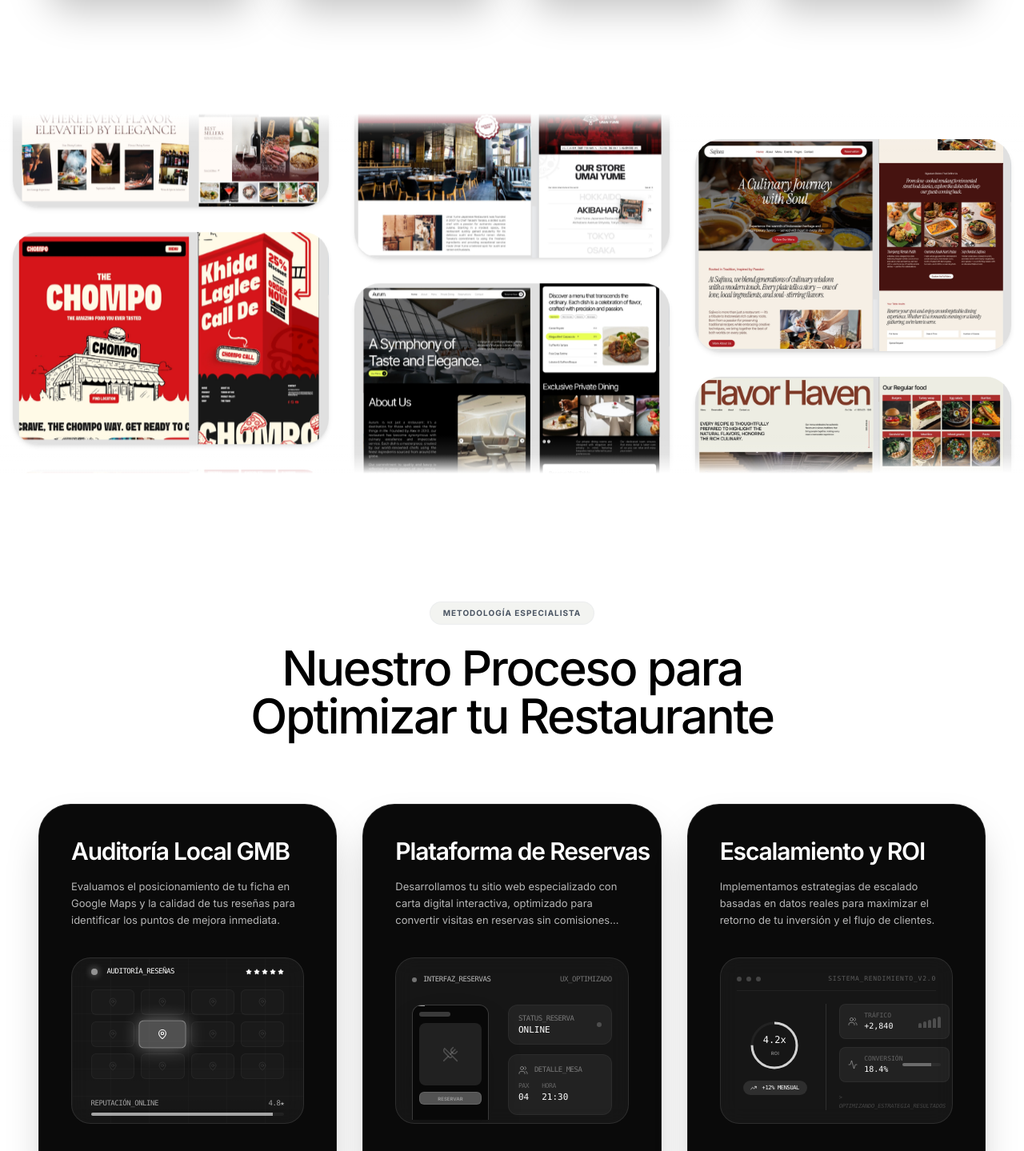
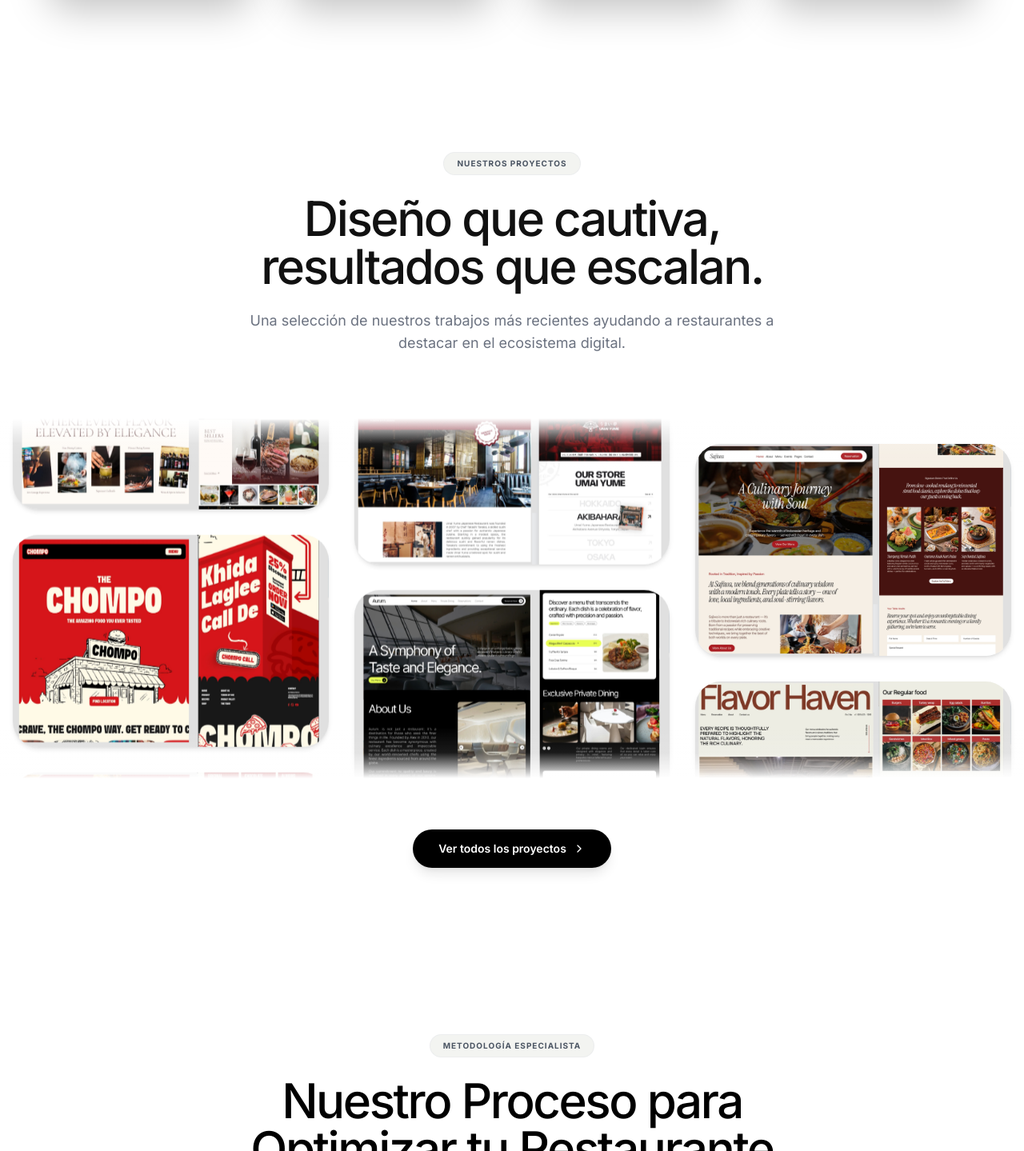
Before and after one commit to motionsmanagement/Motions, a React (Vite) app: page / in a window 1280 px wide. Shown: the part 1671-3110 px from the top of the page at 80% size. Built offline with nearby package versions, Linux system fonts and the light colour scheme.

Commit message:
feat: añadir encabezado (pill, título, subtítulo) y botón CTA a la sección RecentWorks

```diff
--- a/components/RecentWorks.tsx
+++ b/components/RecentWorks.tsx
@@ -1,4 +1,5 @@
 import React from 'react';
+import { ChevronRight } from 'lucide-react';
 
 const col1 = [
   '/pf1.jpg',
@@ -20,7 +21,7 @@ const col3 = [
 
 const RecentWorks: React.FC = () => {
   return (
-    <section className="relative py-12 bg-white overflow-hidden font-['Inter']">
+    <section className="relative py-24 bg-white overflow-hidden font-['Inter']">
       <style>{`
         @keyframes scrollUp {
           0% { transform: translateY(0); }
@@ -38,10 +39,27 @@ const RecentWorks: React.FC = () => {
         }
       `}</style>
 
+      <div className="max-w-7xl mx-auto px-6 md:px-12">
+        {/* Header Section */}
+        <div className="flex flex-col items-center text-center mb-16 md:mb-20">
+          <div className="inline-flex items-center bg-[#f3f4f1] border border-gray-200/50 px-4 py-1.5 rounded-full mb-6">
+            <span className="text-[10px] font-bold text-gray-600 uppercase tracking-widest">Nuestros Proyectos</span>
+          </div>
+          <h2 className="text-3xl sm:text-4xl md:text-6xl font-medium tracking-tight text-[#111] leading-[1.1] mb-6">
+            Diseño que cautiva,<br />
+            resultados que escalan.
+          </h2>
+          <p className="text-base md:text-lg text-gray-500 max-w-2xl leading-relaxed">
+            Una selección de nuestros trabajos más recientes ayudando a restaurantes a destacar en el ecosistema digital.
+          </p>
+        </div>
+      </div>
+
+      {/* Banner Section - Full Width inside its own container */}
       <div className="relative w-full h-[350px] md:h-[450px] overflow-hidden">
-        {/* Even more subtle Edge Masks */}
-        <div className="absolute left-0 right-0 top-0 h-12 bg-gradient-to-b from-white via-white/10 to-transparent z-10 pointer-events-none"></div>
-        <div className="absolute left-0 right-0 bottom-0 h-12 bg-gradient-to-t from-white via-white/10 to-transparent z-10 pointer-events-none"></div>
+        {/* Subtle Edge Masks */}
+        <div className="absolute left-0 right-0 top-0 h-16 bg-gradient-to-b from-white via-white/10 to-transparent z-10 pointer-events-none"></div>
+        <div className="absolute left-0 right-0 bottom-0 h-16 bg-gradient-to-t from-white via-white/10 to-transparent z-10 pointer-events-none"></div>
 
         <div className="grid grid-cols-2 md:grid-cols-3 gap-4 md:gap-8 h-full relative z-0 max-w-7xl mx-auto px-4">
           {/* Column 1 */}
@@ -72,7 +90,7 @@ const RecentWorks: React.FC = () => {
             </div>
           </div>
 
-          {/* Column 3 - Visible on Desktop */}
+          {/* Column 3 (Desktop) */}
           <div className="relative h-[200%] w-full pt-8 hidden md:block">
             <div className="flex flex-col gap-4 md:gap-8 w-full animate-scroll-up">
               {[...col3, ...col3].map((src, index) => (
@@ -87,6 +105,14 @@ const RecentWorks: React.FC = () => {
           </div>
         </div>
       </div>
+
+      {/* Footer CTA */}
+      <div className="mt-16 flex justify-center">
+        <button className="flex items-center gap-2 px-8 py-3.5 bg-black text-white rounded-full text-sm font-semibold hover:bg-neutral-800 transition-all hover:scale-105 active:scale-95 group shadow-lg">
+          Ver todos los proyectos
+          <ChevronRight className="w-4 h-4 group-hover:translate-x-1 transition-transform" />
+        </button>
+      </div>
     </section>
   );
 };
```
